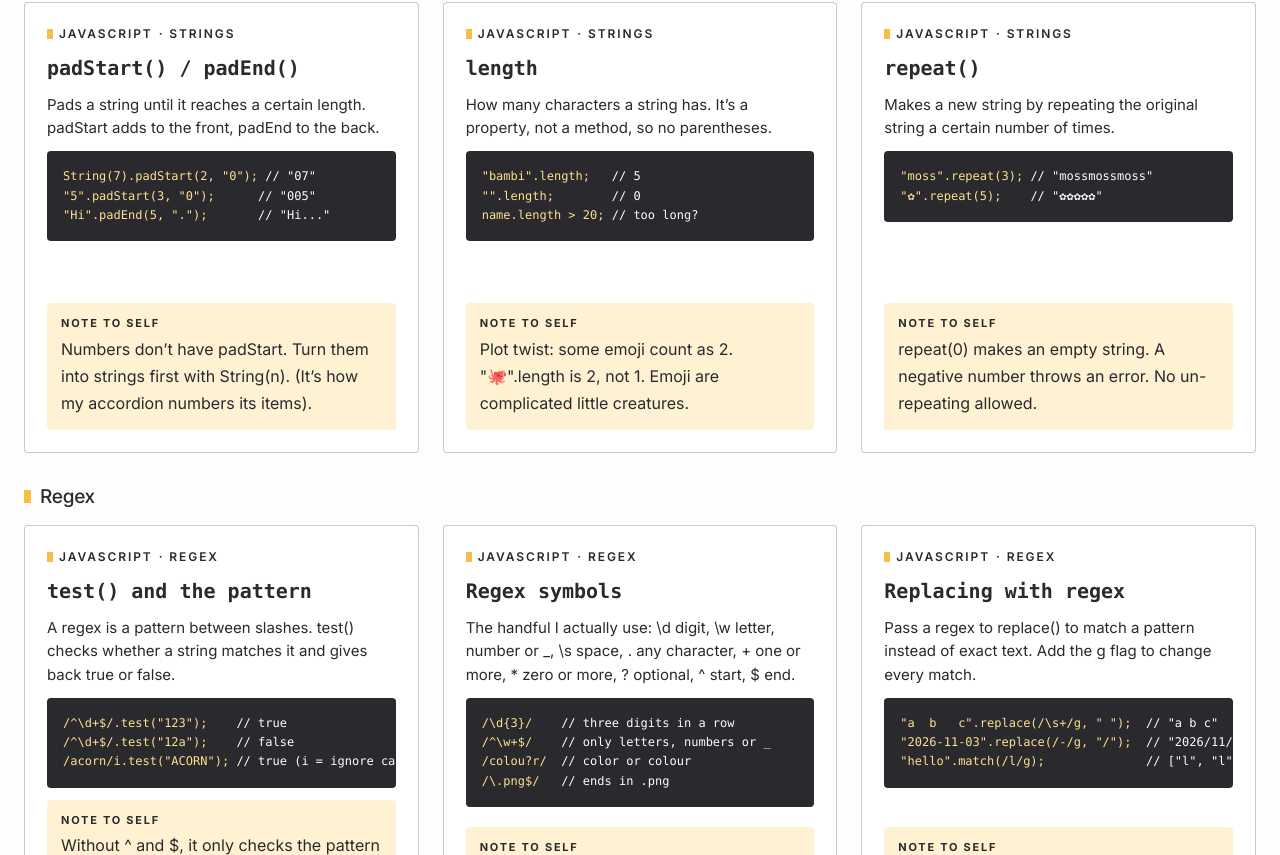
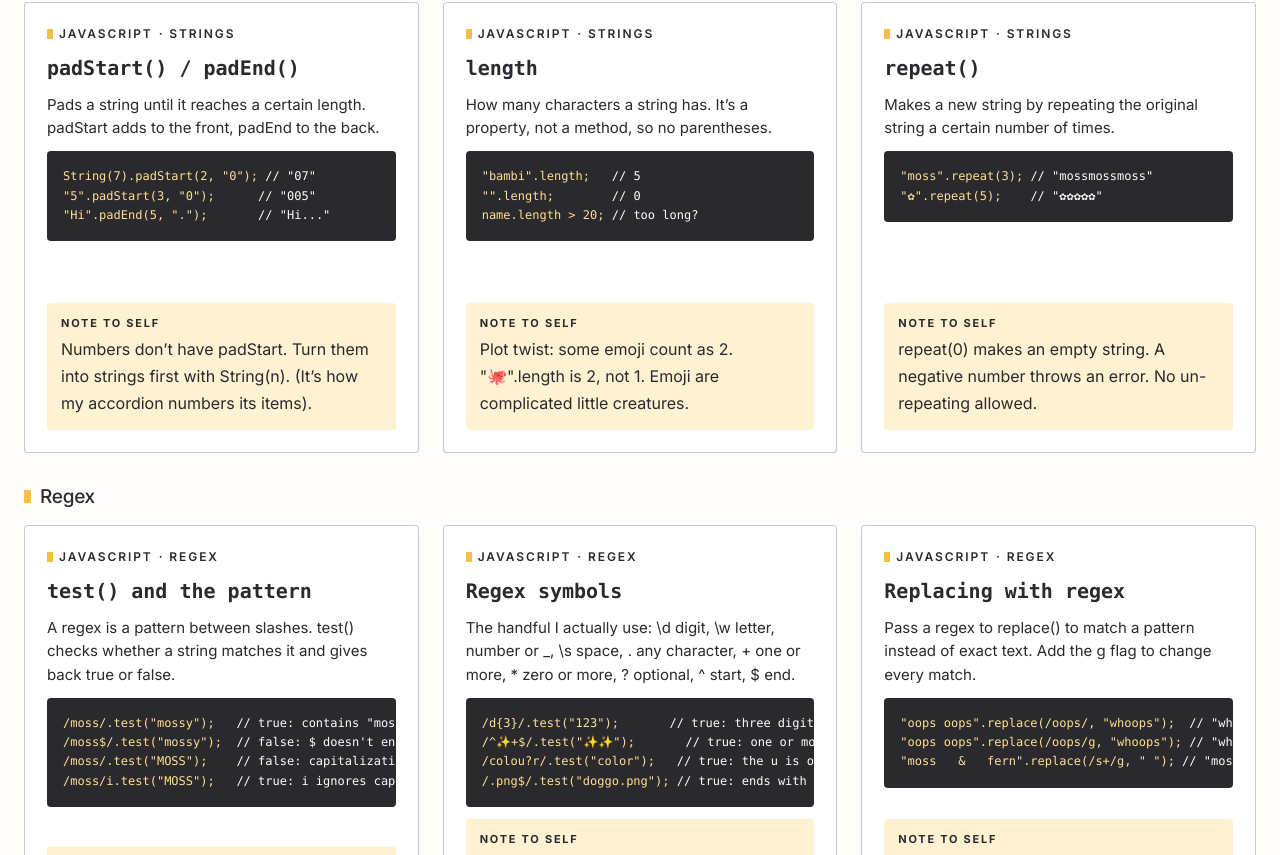
Before and after one commit to AnniePawl/annapawl.com-v2, a Next.js app: page /field-notes in a window 1280 px wide. Shown: the part 1945-2800 px from the top of the page. Built offline with nearby package versions, Linux system fonts and the light colour scheme.

Commit message:
refactor(field notes): review JS cards, clarify descriptions and update examples

```diff
--- a/src/app/field-notes/_data/notes.ts
+++ b/src/app/field-notes/_data/notes.ts
@@ -326,33 +326,35 @@ const values = Object.fromEntries(data);`,
     name: "map / filter / find",
     group: "Arrays",
     model:
-      "map changes every item, filter keeps some, find returns the first match. The original array stays the same.",
-    example: `books.map((b) => b.title);
-books.filter((b) => b.favorite);
-books.find((b) => b.year === 2026);`,
-    note: "find gives undefined when nothing matches. Check before using it.",
+      "map turns each item into something, filter keeps some, find returns the first match. The original array stays the same.",
+    example: `books.map((book) => book.title);          // all the titles
+books.filter((book) => book.favorite);    // favorite books
+books.find((book) => book.title === "Piranesi"); // first match`,
+    note: "filter powers the tag buttons on my bookshelf and hides empty year sections afterward. Map and filter return new array. find returns one item, or undefined.",
   },
   {
     topic: "JavaScript",
     name: "forEach()",
     group: "Arrays",
     model:
-      "Runs a function once for each item, for side effects: logging, adding to the page. It doesn’t return anything.",
-    example: `books.forEach((b) => console.log(b.title));
-yarns.forEach((y) => basket.append(makeSkein(y)));`,
-    note: "It always returns undefined, so you can’t chain .map() after it. Need a new array? Use map.",
+      "Kind of like map. Runs a function for each item but doesn’t return a new array",
+    example: `const books = ["Piranesi", "Betty", "Martyr!"];
+books.forEach((title) => console.log(title))
+numbers.forEach((n) => n * 2); // undefined;
+`,
+    note: "Easy to mix up with map. forEach returns undefined. If I want to keep the results in a new array, use map.",
   },
   {
     topic: "JavaScript",
     name: "reduce()",
     group: "Arrays",
     model:
-      "Boils an array down to one value: a total, a count, an object. Each step gets the running result and the next item.",
-    example: `const pages = books.reduce(
-  (total, b) => total + b.pages, // running total + this book
-  0                              // where the total starts
-);`,
-    note: "Always pass the starting value (the 0). Without it, reduce starts from the first item, and an empty array throws.",
+      "Boils an array down to one value, carrying a running result from one item to the next.",
+    example: `const books = [{ pages: 200 }, { pages: 300 }];
+
+books.reduce((total, book) => total + book.pages, 0);
+// 500`,
+    note: "Remember to give it a starting value. Starting at 0 means an empty bookshelf totals 0 instead of throwing an error.",
   },
   {
     topic: "JavaScript",
@@ -363,7 +365,7 @@ yarns.forEach((y) => basket.append(makeSkein(y)));`,
     example: `const name = "Nutasha";
 \`Hi \${name}, you have \${3 + 1} acorns\`;
 // "Hi Nutasha, you have 4 acorns"`,
-    note: "Whatever is inside ${} runs first and then becomes text. If value is missing, 'undefined' will wander into sentence.",
+    note: "Whatever is inside ${} runs first and then becomes text. If value is missing, 'undefined' will wander into the sentence.",
   },
   {
     topic: "JavaScript",
@@ -375,7 +377,7 @@ yarns.forEach((y) => basket.append(makeSkein(y)));`,
 "Line one\\nLine two"; // Line one
                       // Line two
 "C:\\\\Users";          // C:\\Users`,
-    note: "I dodge escaped quotes by mixing quote styles: 'She said \"absolutely not\"'. For one actual backslash, write two: \\\\.",
+    note: "Dodge escaped quotes by mixing quote styles: 'She said \"absolutely not\"'. For one actual backslash, write two: \\\\.",
   },
   {
     topic: "JavaScript",
@@ -415,21 +417,21 @@ yarns.forEach((y) => basket.append(makeSkein(y)));`,
     name: "slice() vs splice()",
     group: "Arrays",
     model:
-      "slice copies a piece and leaves the original alone. splice cuts items out of an array and changes it.",
-    example: `const nuts = ["acorn", "pecan", "walnut"];
-nuts.slice(0, 2);  // ["acorn", "pecan"], nuts unchanged
-nuts.splice(1, 1); // removes "pecan" from nuts`,
-    note: "slice works on strings and arrays; splice is arrays only. slice’s end index isn’t included.",
+      "slice copies a piece out of an array. splice edits the original: remove items, insert new ones, or swap them out.",
+    example: `const books = ["Piranesi", "Betty", "Martyr!"];
+books.slice(0, 2);  // ["Piranesi", "Betty"]; books unchanged
+books.splice(1, 1); // removes "Betty"; books is now ["Piranesi", "Martyr!"]`,
+    note: "Second num trips me up: slice(start, end) stops before end. splice(start, count) removes that many items. slice works on strings too. splice is arrays only.",
   },
   {
     topic: "JavaScript",
     name: "...spread",
     group: "Arrays",
     model:
-      "Unpacks an array or object into a new one. Copies the outside layer only: nested objects are still shared.",
-    example: `const more = [...nums, 4];
-const next = { ...user, name: "Anna" };`,
-    note: "Later keys win. { ...user, name } changes name; { name, ...user } gets overwritten by user’s name.",
+      "Unpacks the contents of an array or object. Handy for adding another book to the pile, or copying an object with a few changes.",
+    example: `const nextBooks = [...books, newBook];
+const favorite = { ...book, favorite: true };`,
+    note: "Order matters. If the same key appears twice, the last value wins. Spread only copies the outside layer, so nested objects are still shared.",
   },
   {
     topic: "JavaScript",
@@ -511,9 +513,10 @@ name.length > 20; // too long?`,
     group: "Regex",
     model:
       "A regex is a pattern between slashes. test() checks whether a string matches it and gives back true or false.",
-    example: `/^\\d+$/.test("123");    // true
-/^\\d+$/.test("12a");    // false
-/acorn/i.test("ACORN"); // true (i = ignore case)`,
+    example: `/moss/.test("mossy");   // true: contains "moss"
+/moss$/.test("mossy");  // false: $ doesn't end with "moss"
+/moss/.test("MOSS");    // false: capitalization matters
+/moss/i.test("MOSS");   // true: i ignores capitalization`,
     note: "Without ^ and $, it only checks the pattern appears somewhere, not that the whole string matches.",
   },
   {
@@ -522,11 +525,11 @@ name.length > 20; // too long?`,
     group: "Regex",
     model:
       "The handful I actually use: \\d digit, \\w letter, number or _, \\s space, . any character, + one or more, * zero or more, ? optional, ^ start, $ end.",
-    example: `/\\d{3}/    // three digits in a row
-/^\\w+$/    // only letters, numbers or _
-/colou?r/  // color or colour
-/\\.png$/   // ends in .png`,
-    note: "To match a real . or ? or +, escape it with a backslash: \\. matches an actual dot.",
+    example: `/\d{3}/.test("123");       // true: three digits
+/^✨+$/.test("✨✨");       // true: one or more sparkles
+/colou?r/.test("color");   // true: the u is optional
+/\.png$/.test("doggo.png"); // true: ends with literal ".png"`,
+    note: "+, *, and ? apply to the thing immediately before them. Escape punctuation when you mean the actual character: \\. means a dot.",
   },
   {
     topic: "JavaScript",
@@ -534,21 +537,20 @@ name.length > 20; // too long?`,
     group: "Regex",
     model:
       "Pass a regex to replace() to match a pattern instead of exact text. Add the g flag to change every match.",
-    example: `"a  b   c".replace(/\\s+/g, " ");  // "a b c"
-"2026-11-03".replace(/-/g, "/");  // "2026/11/03"
-"hello".match(/l/g);              // ["l", "l"]`,
-    note: "replaceAll() with a regex needs the g flag, or it throws an error.",
+    example: `"oops oops".replace(/oops/, "whoops");  // "whoops oops"
+"oops oops".replace(/oops/g, "whoops"); // "whoops whoops"
+"moss   &   fern".replace(/\s+/g, " "); // "moss & fern"`,
+    note: "g = global: replace every match. The original string stays unchanged, so save the result. Using a regex with replaceAll()? It still needs g, or it throws.",
   },
   {
     topic: "JavaScript",
     name: "Arrow vs regular function",
     group: "Functions",
     model:
-      "Same job, shorter syntax. Arrows can skip the braces and return on their own, and they borrow this from where they’re written.",
-    example: `function add(a, b) { return a + b; }
-const add2 = (a, b) => a + b;   // implicit return
-const make = (id) => ({ id });  // object? wrap in ( )`,
-    note: "Regular functions are hoisted, so you can call them before they’re written. Arrows aren’t. Object methods that need this: use a regular function.",
+      "Same job, shorter syntax. No function keyword, and without curly braces, the result returns automatically.",
+    example: `function double(n) { return n * 2; }
+const double = (n) => n * 2; // same result`,
+    note: "Function declarations can be called before they’re written but const arrows can’t. For object methods that need this, use a regular function.",
   },
   {
     topic: "JavaScript",
@@ -557,78 +559,81 @@ const make = (id) => ({ id });  // object? wrap in ( )`,
     model:
       "A regular function’s this is whatever called it, like the button in a listener. An arrow has no this of its own, so it uses the one outside it.",
     example: `btn.addEventListener("click", function () {
-  this.textContent = "Hi!"; // this = the button
+  this.textContent = "Omg, hi!"; // this = the button
 });
 btn.addEventListener("click", () => this); // not the button`,
-    note: "In an arrow listener, reach for event.currentTarget instead. It works in both kinds and says what it means.",
+    note: "Use event.currentTarget to get the element the listener is attached to. It works in both arrow and regular functions.",
   },
   {
     topic: "JavaScript",
     name: "Callbacks",
     group: "Functions",
     model:
-      "A function you hand to another function so it can call it later, when it’s ready. Pass the function itself, don’t call it.",
-    example: `function greet(name, done) { done("Hi, " + name); }
-greet("Anna", (msg) => console.log(msg));
-btn.addEventListener("click", handleClick); // no ()`,
-    note: "handleClick() with parentheses runs it right away and passes its result. Leave them off to pass the function.",
+      "A function I hand to another function to run when needed, like what to do when a button gets clicked.",
+    example: `function celebrate() { console.log("Oh happy day!"); }
+button.addEventListener("click", celebrate);`,
+    note: "Pass celebrate, not celebrate(). Parentheses run it right away but without them, I’m handing over the function to run when needed.",
   },
   {
     topic: "JavaScript",
     name: "...rest",
     group: "Functions",
     model:
-      "Gathers whatever’s left into one array or object. Same dots as spread, opposite job: collecting, not unpacking.",
-    example: `function sum(...nums) { }
-const { id, ...others } = props;`,
-    note: "Rest has to come last. ({ ...others, id }) is a syntax error.",
+      "Gathers the remaining items into an array, or leftover properties into an object. Same dots as spread but opposite job.",
+    example: `function pack(...books) { return books; }
+pack("Piranesi", "Betty"); // ["Piranesi", "Betty"]
+
+const { title, ...details } = book; // everything except title`,
+    note: "Spread unpacks. Rest gathers. Rest always goes last: (first, ...others), never (...others, first).",
   },
   {
     topic: "JavaScript",
     name: "Ternary ? :",
     group: "Operators",
     model:
-      "An if/else that gives back a value, so it fits inside an expression. condition ? ifTrue : ifFalse.",
+      "A little if/else that picks a value: condition ? thisIfTrue : thisIfFalse.",
     example: `const label = count === 1 ? "book" : "books";
-const tone = isDone ? "green" : "marigold";`,
-    note: "Perfect for picking between two things. Nested ternaries get hard to read fast: for three or more choices, use if/else.",
+const buttonText = isSaved ? "Saved!" : "Save for later";`,
+    note: "Perfect for picking between two things. But if I’m nesting ternaries inside ternaries, it’s probably time for an if/else.",
   },
   {
     topic: "JavaScript",
     name: "setTimeout()",
     group: "Async",
     model:
-      "Like an alarm: Set it and keep moving. When it rings, the callback gets in line to run.",
-    example: `console.log("plant");
-setTimeout(() => console.log("sprout"), 0);
-console.log("water");
-// plant → water → sprout`,
+      "Kind of like an alarm. Sets a timer to run a function later. The rest of my code keeps going while it waits.",
+    example: `cconsole.log("Put the kettle on");
+setTimeout(() => console.log("Tea time!"), 2000);
+console.log("Find my favorite mug");
+// kettle → mug → tea (after at least 2 seconds)`,
     note:
-      "It schedules; it doesn’t pause. Even a delay of 0 waits until the current code finishes.",
+      "The delay is in milliseconds. 1000 = 1 second. Even 0 waits until the current code finishes so it doesn’t run immediately.",
   },
   {
     topic: "JavaScript",
     name: "setInterval()",
     group: "Async",
     model:
-      "setTimeout on repeat: runs the callback every so many milliseconds until you stop it with clearInterval.",
-    example: `const id = setInterval(() => console.log("tick"), 2000);
-clearInterval(id); // stops it`,
+      "Runs a function repeatedly, with a delay between calls. Keeps going until I stop it with clearInterval.",
+    example: `const StetchTimer = setInterval(() => {
+  console.log("Time for a little stretch");
+}, 60000); // every minute
+clearInterval(timer); // stop when I’m done`,
     note:
-      "Save the id or you can’t stop it. In React, clear it in useEffect’s cleanup so it doesn’t keep ticking.",
+      "Save the id or you can’t stop it. In React, clear it in useEffect’s cleanup so old timers don’t pile up.",
   },
   {
     topic: "JavaScript",
     name: "Promises",
     group: "Async",
     model:
-      "Like a claim ticket: It isn’t the result, it’s your connection to a result that’s still pending. Fulfilled with a value or rejected with an error.",
-    example: `const wait = (ms) =>
-  new Promise((resolve) => setTimeout(resolve, ms));
-
-wait(500).then(() => console.log("sprouted"));`,
+      "A placeholder for a result. Starts pending and then either fulfills with a value or rejects with an error. The rest of my code keeps going.",
+    example: `const tea = new Promise((resolve) => {
+  setTimeout(() => resolve("Tea’s ready!"), 2000);
+});
+tea.then((message) => console.log(message));`,
     note:
-      ".then() says what to do when it fulfills. .catch() handles rejection. The rest of your code keeps going.",
+      "I only need new Promise when creating one myself. Functions like fetch already return a promise, ready for then/catch or await.",
   },
   {
     topic: "JavaScript",
@@ -641,54 +646,58 @@ wait(500).then(() => console.log("sprouted"));`,
   console.log("sprouted");
 }`,
     note:
-      "async always returns a promise. If an awaited promise rejects, it throws—catch it with try/catch.",
+      "async always returns a promise. If an awaited promise rejects, await throws an error. Handle it with try/catch.",
   },
   {
     topic: "JavaScript",
     name: "JSON.stringify / parse",
     group: "APIs",
     model:
-      "stringify packs an object into text so it can travel or be saved. parse unpacks it back into an object.",
-    example: `const text = JSON.stringify({ name: "mohair" }); // send or save
-const yarn = JSON.parse(text);                   // back to an object
-JSON.stringify(yarn, null, 2);                   // pretty, for logging`,
-    note: "Functions and undefined vanish, Dates come back as strings, and Maps or Sets turn into {}.",
+      "stringify turns data into JSON text for saving or sending. parse turns that text back into data.",
+    example: `const text = JSON.stringify({ yarn: "mohair" }); // send or save {"yarn":"mohair"}
+const skein = JSON.parse(text) // back to an object;
+skein.yarn; // "mohair"`,
+    note: "Good for saving objects in localStorage, which only stores strings. Invalid JSON makes parse throw so wrap it in try/catch if I’m unsure.",
   },
   {
     topic: "JavaScript",
     name: "fetch()",
     group: "APIs",
     model:
-      "Asks a server for data and gives back a promise. Two waits: one for the response, then one to read its body.",
-    example: `fetch("https://api.example.com/yarns")
-  .then((response) => response.json()) // read the body
-  .then((yarns) => console.log(yarns))
-  .catch(console.error);`,
-    note: "fetch only fails on network errors. A 404 or 500 still resolves, so check response.ok before .json().",
+      "Asks a server for data and gives back a promise. Two waits: one for the response, then another to read its data.",
+    example: `async function loadYarns() {
+  const response = await fetch("/api/yarns");
+  if (!response.ok) throw new Error("Couldn’t load yarns");
+  return await response.json();
+}`,
+    note: "A 404 or 500 still counts as a response, so check response.ok. The second await reads the body: response.json() turns JSON text into usable data.",
   },
   {
     topic: "JavaScript",
     name: "API error handling",
     group: "APIs",
     model:
-      "Two ways to fail: the network breaks (fetch rejects) or the server says no (response.ok is false). Catch both in one place.",
+      "The network can fail (fetch rejects), the server says no (response.ok is false), or the response can be unreadable. You can catch all in one place. ",
     example: `try {
-  const response = await fetch(url);
+  const response = await fetch("/api/yarns");
   if (!response.ok) throw new Error("Status " + response.status);
-} catch (error) { console.error(error); }`,
-    note: "Forget the await and response is a promise, so response.ok is undefined and this throws every time.",
+  const yarns = await response.json();
+} catch (error) { console.error("Yarn stash trouble:", error); }`,
+    note: "Don’t forget await otherwise I’m checking a promise, not the response. Also good to show helpful message to site user.",
   },
   {
     topic: "JavaScript",
     name: "HTTP methods",
     group: "APIs",
     model:
-      "The verb on a request. GET reads, POST creates, PUT replaces, PATCH changes part of something, DELETE removes.",
-    example: `fetch("/api/yarns"); // GET is the default
+      "The request’s verb: GET reads, POST usually creates, PUT replaces, PATCH updates part, and DELETE removes.",
+    example: `fetch("/api/yarns"); // GET by default
 fetch("/api/yarns", {
-  method: "POST", body: JSON.stringify({ name: "mohair" }),
-  headers: { "Content-Type": "application/json" } });`,
-    note: "PUT replaces the whole thing. To change just one field, PATCH is the usual choice.",
+  method: "POST",
+  headers: { "Content-Type": "application/json" },
+  body: JSON.stringify({ yarn: "mohair", color: "moss" }),
+});`,
+    note: "Adding a skein? POST. Changing just its color? PATCH. PUT sends the full replacement. Check the API’s docs for what it expects.",
   },
   {
     topic: "React",
@@ -713,6 +722,17 @@ function Counter({ onAdd }) {
   return <button onClick={onAdd}>Add one</button>;
 }`,
     note: "Pass the function, don’t call it: onAdd={handleAdd}, not onAdd={handleAdd()}. By habit, props start with on and handlers with handle.",
+  },
+  {
+    topic: "React",
+    name: "useState",
+    group: "Hooks",
+    model:
+      "Gives a component a value it remembers between renders, plus a function to change it. Calling the setter updates the value and re-renders.",
+    example: `import { useState } from "react";
+const [count, setCount] = useState(0); // 0 = starting value
+<button onClick={() => setCount(count + 1)}>{count}</button>`,
+    note: "Import it first: import { useState } from 'react'. Never change the value directly (count++); use the setter, or React won’t re-render.",
   },
   {
     topic: "React",
```
Also changed, not shown: src/app/field-notes/_components/FieldNotes.tsx (+13 -0 lines), src/app/field-notes/field-notes.css (+23 -0 lines).
